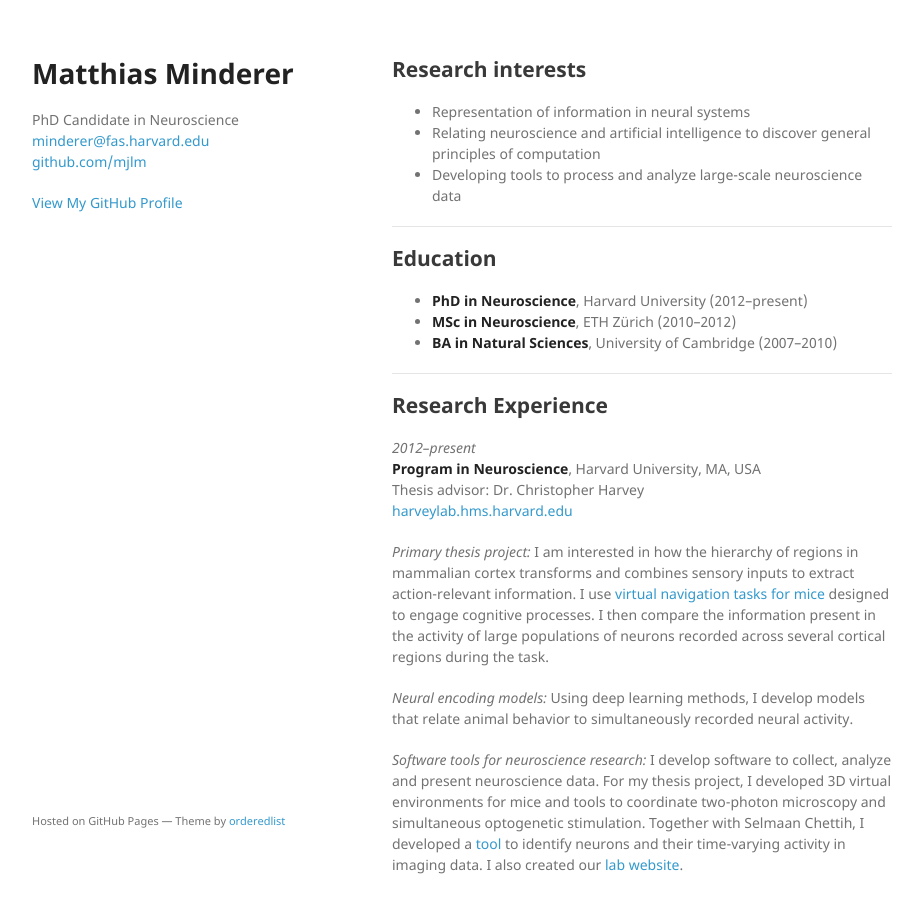
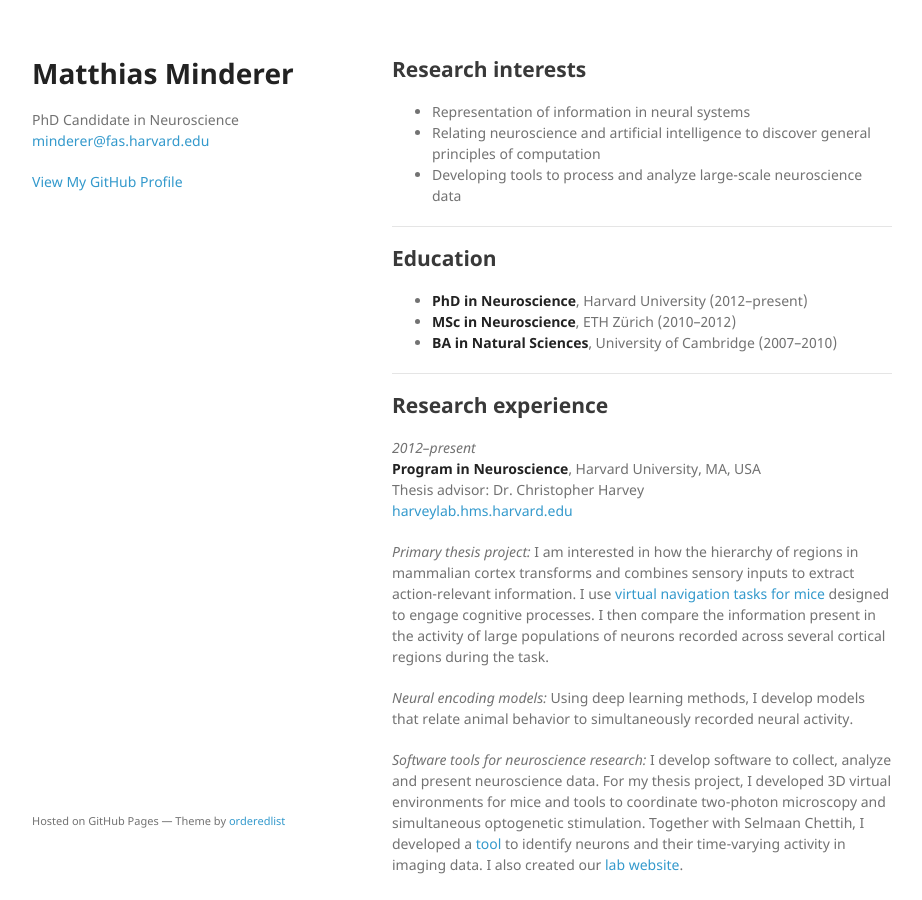
Before and after one commit to mjlm/mjlm.github.io, a Jekyll site: the page built from index.md, in a window 1280 px wide and 900 px high. Shown: the whole window, without its empty margins (178-1100 px from the left). Built offline with Jekyll 4.4.1, drawn with Linux system fonts in a browser that asks for light colours; our own code applies the rules of GitHub Pages for plain Markdown files.

Commit message:
Standardize capitalization

```diff
--- a/_layouts/default.html
+++ b/_layouts/default.html
@@ -18,9 +18,6 @@
         <p>{{ site.description | default: site.github.project_tagline }}
 
 		<br><a href="mailto:minderer@fas.harvard.edu" target="_top">minderer@fas.harvard.edu</a>
-
-		<br><a href="https://github.com/mjlm" target="_blank">github.com/mjlm</a>
-
 		</p>
 
 
--- a/index.md
+++ b/index.md
@@ -17,7 +17,7 @@
 
 * * *
 
-## Research Experience
+## Research experience
 
 _2012--present_<br>
 **Program in Neuroscience**, Harvard University, MA, USA<br>
```
Also changed, not shown: other parts of _layouts/default.html (+1 -1 lines).
